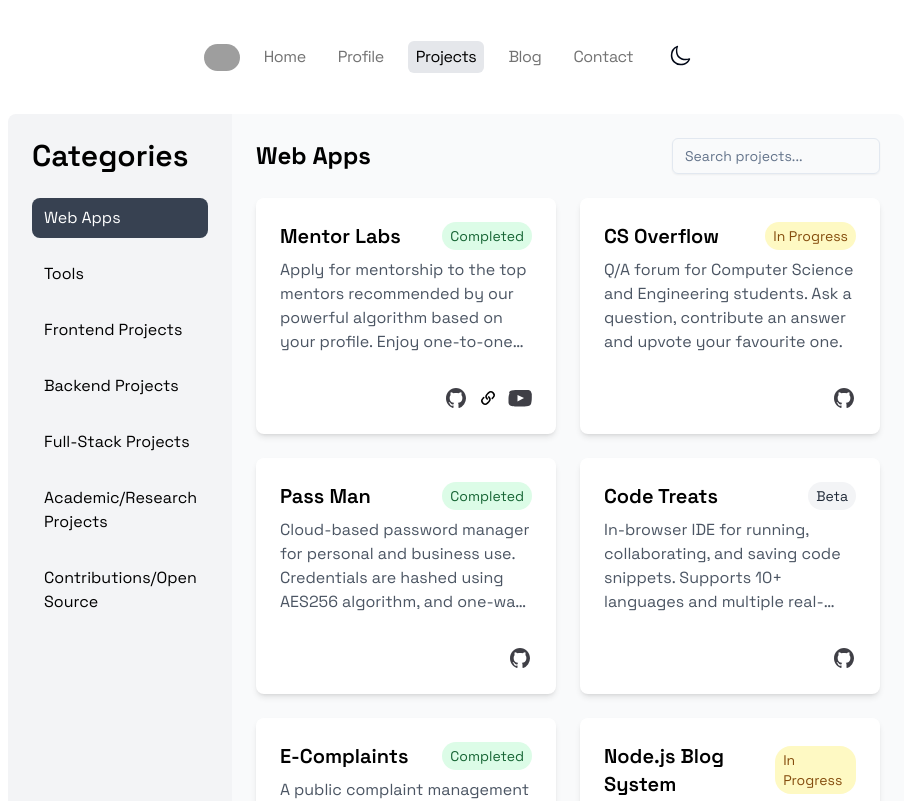
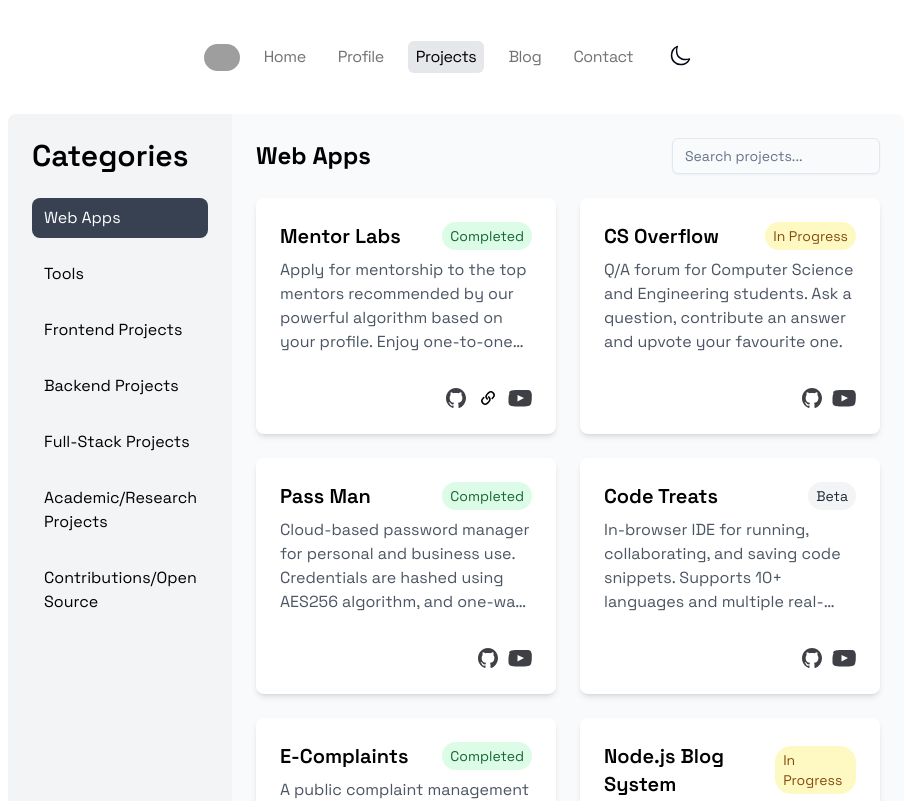
Before and after one commit to rgcsekaraa/crg-portfolio, a Next.js app: page /projects in a window 1280 px wide. Shown: the top 801 px of the page, without its empty margins (184-1096 px from the left). Built offline with nearby package versions, Linux system fonts and the light colour scheme; grey boxes are pictures that could not be loaded.

Commit message:
fixed type issues and build issues

```diff
--- a/app/projects/page.tsx
+++ b/app/projects/page.tsx
@@ -7,6 +7,7 @@ import { GitHubIcon, LinkIcon, YouTubeIcon } from "@/components/icons";
 import { FiChevronDown } from 'react-icons/fi';
 import Modal from "@/components/modal"; // Import the modal component
 import { DropdownMenu, DropdownMenuItem, DropdownMenuTrigger, DropdownMenuContent } from "@/components/ui/dropdown-menu";
+
 
 const categories = [
   "Web Apps",
--- a/components/mdx-content.tsx
+++ b/components/mdx-content.tsx
@@ -1,9 +1,10 @@
-import { JSX } from 'react'
+import { JSX, ReactNode } from 'react'
 import { highlight } from 'sugar-high'
 import { MDXRemote, MDXRemoteProps } from 'next-mdx-remote/rsc'
 
-function Code({ children, ...props }: JSX.IntrinsicAttributes & { children?: string }) {
-  const codeHTML = highlight(String(children)) // Ensure children is a string
+function Code({ children, ...props }: JSX.IntrinsicAttributes & { children?: ReactNode }) {
+  // Ensure children is a string before highlighting
+  const codeHTML = typeof children === 'string' ? highlight(children) : ''
   return <code dangerouslySetInnerHTML={{ __html: codeHTML }} {...props} />
 }
 
--- a/components/posts-with-search.tsx
+++ b/components/posts-with-search.tsx
@@ -13,9 +13,9 @@ export default function PostsWithSearch({ posts }: { posts: PostMetadata[] }) {
   const [selectedCategory, setSelectedCategory] = useState('All')
 
   // Extract unique categories from posts and exclude empty categories
-  const categories = ['All', ...new Set(posts
-    .map(post => post.category)
-    .filter(category => category && category.trim() !== ''))]
+  const categories = ['All', ...Array.from(new Set(posts
+  .map(post => post.category)
+  .filter(category => category && category.trim() !== '')))]
 
   // Filter posts based on search query and selected category
   const filtered = posts.filter(post => {
@@ -60,7 +60,7 @@ export default function PostsWithSearch({ posts }: { posts: PostMetadata[] }) {
         {categories.map((category) => (
           <button
             key={category}
-            onClick={() => setSelectedCategory(category)}
+            onClick={() => setSelectedCategory(category || 'All')}
             className={`px-3 py-0 rounded-sm border transition-all duration-200 ${
               selectedCategory === category
                 ? 'bg-gray-700 text-white border-gray-500 dark:bg-gray-500 dark:border-gray-400'
--- a/data/projects.ts
+++ b/data/projects.ts
@@ -31,7 +31,9 @@ export const WEB_APPS = [
     status: 'In Progress',
     complexity: 'Low',
     lastUpdated: '2024-09-10',
+    video: 'https://www.youtube.com/watch?v=3QJ1Jr6l3ZQ',
     frontend: ['React', 'Typescript'],
+    liveDemo: null,
     backend: ['Nodejs', 'PostgreSQL'],
     license: 'GPL',
     features: ['Q&A Forum', 'Upvote System', 'User Profiles']
@@ -46,10 +48,12 @@ export const WEB_APPS = [
     tags: ['Next.js', 'Next Auth', 'Prisma', 'Docker', 'Chakra UI'],
     status: 'Completed',
     complexity: 'High',
+    video: 'https://www.youtube.com/watch?v=3QJ1Jr6l3ZQ',
     frontend: ['Next.js', 'Chakra UI'],
     backend: ['Next Auth', 'Prisma'],
     devOps: ['Docker'],
     lastUpdated: '2024-08-01',
+    liveDemo: null,
     license: 'MIT',
     features: [
       'AES256 Encryption',
@@ -65,11 +69,13 @@ export const WEB_APPS = [
       'In-browser IDE for running, collaborating, and saving code snippets. Supports 10+ languages and multiple real-time collaboration features.',
     tags: ['Typescript', 'React', 'Nodejs', 'MongoDB', 'Socket'],
     status: 'Beta',
+    video: 'https://www.youtube.com/watch?v=3QJ1Jr6l3ZQ',
     complexity: 'High',
     frontend: ['React', 'Typescript'],
     backend: ['Nodejs', 'MongoDB'],
     devOps: ['Docker'],
     lastUpdated: '2024-07-15',
+    liveDemo: null,
     license: 'GPL',
     features: [
       'Real-time Collaboration',
@@ -86,7 +92,9 @@ export const WEB_APPS = [
     tags: ['Node.js', 'Express', 'Ejs', 'MongoDB'],
     status: 'Completed',
     complexity: 'Medium',
+    video: 'https://www.youtube.com/watch?v=3QJ1Jr6l3ZQ',
     frontend: ['Ejs'],
+    liveDemo: null,
     backend: ['Node.js', 'MongoDB'],
     lastUpdated: '2024-06-21',
     license: 'Apache 2.0',
@@ -105,7 +113,9 @@ export const WEB_APPS = [
     tags: ['Node.js', 'Express', 'Ejs', 'MongoDB'],
     status: 'In Progress',
     complexity: 'Medium',
+    video: 'https://www.youtube.com/watch?v=3QJ1Jr6l3ZQ',
     frontend: ['Ejs'],
+    liveDemo: null,
     backend: ['Node.js', 'MongoDB'],
     lastUpdated: '2024-05-10',
     license: 'MIT',
@@ -124,9 +134,11 @@ export const WEB_APPS = [
     tags: ['Php', 'MySQL', 'Aws'],
     status: 'Completed',
     complexity: 'High',
+    video: 'https://www.youtube.com/watch?v=3QJ1Jr6l3ZQ',
     frontend: ['Php'],
     backend: ['MySQL'],
     devOps: ['Aws'],
+    liveDemo: null,
     lastUpdated: '2024-01-01',
     license: 'GPL',
     features: [
@@ -143,10 +155,12 @@ export const TOOLS = [
     title: 'states-nepal',
     repo: 'https://github.com/adarshaacharya/states-nepal',
     external: 'https://www.npmjs.com/package/states-nepal',
+    video: 'https://www.youtube.com/watch?v=3QJ1Jr6l3ZQ',
     description:
       'npm package to get the dataset about different administrative division of Nepal.',
     techs: ['npm-package'],
     status: 'Completed',
+    liveDemo: null,
     lastUpdated: '2024-04-15',
     license: 'MIT'
   },
@@ -154,9 +168,11 @@ export const TOOLS = [
     title: 'aaja (आज)',
     repo: 'https://github.com/adarshaacharya/aaja',
     external: 'https://www.npmjs.com/package/aaja',
+    video: 'https://www.youtube.com/watch?v=3QJ1Jr6l3ZQ',
     description:
       "CLI tool to get today's Nepali date, tithi, public events, and current time.",
     techs: ['npm-package'],
+    liveDemo: null,
     status: 'Completed',
     lastUpdated: '2024-06-10',
     license: 'MIT'
@@ -164,12 +180,14 @@ export const TOOLS = [
   {
     title: 'ApiHub',
     repo: 'https://github.com/adarshaacharya/ApiHub',
+    video: 'https://www.youtube.com/watch?v=3QJ1Jr6l3ZQ',
     external:
       'https://marketplace.visualstudio.com/items?itemName=AadarshaAcharya.api-hub',
     description:
       'VS Code extension to get free third-party API URLs on different categories.',
     techs: ['vscode-extension'],
     status: 'Completed',
+    liveDemo: null,
     lastUpdated: '2024-02-28',
     license: 'Apache 2.0'
   },
@@ -179,7 +197,9 @@ export const TOOLS = [
     external: 'https://www.npmjs.com/package/shitcommits',
     description: 'CLI tool to make git commits with not-so-perfect messages.',
     techs: ['npm-package'],
+    video: 'https://www.youtube.com/watch?v=3QJ1Jr6l3ZQ',
     status: 'Completed',
+    liveDemo: null,
     lastUpdated: '2024-03-22',
     license: 'GPL'
   }
--- a/lib/posts.ts
+++ b/lib/posts.ts
@@ -15,6 +15,7 @@ export type PostMetadata = {
   image?: string
   author?: string
   publishedAt?: string
+  category?: string
   slug: string
 }
 
```
Also changed, not shown: components/modal.tsx (+25 -1 lines), vercel.json.
